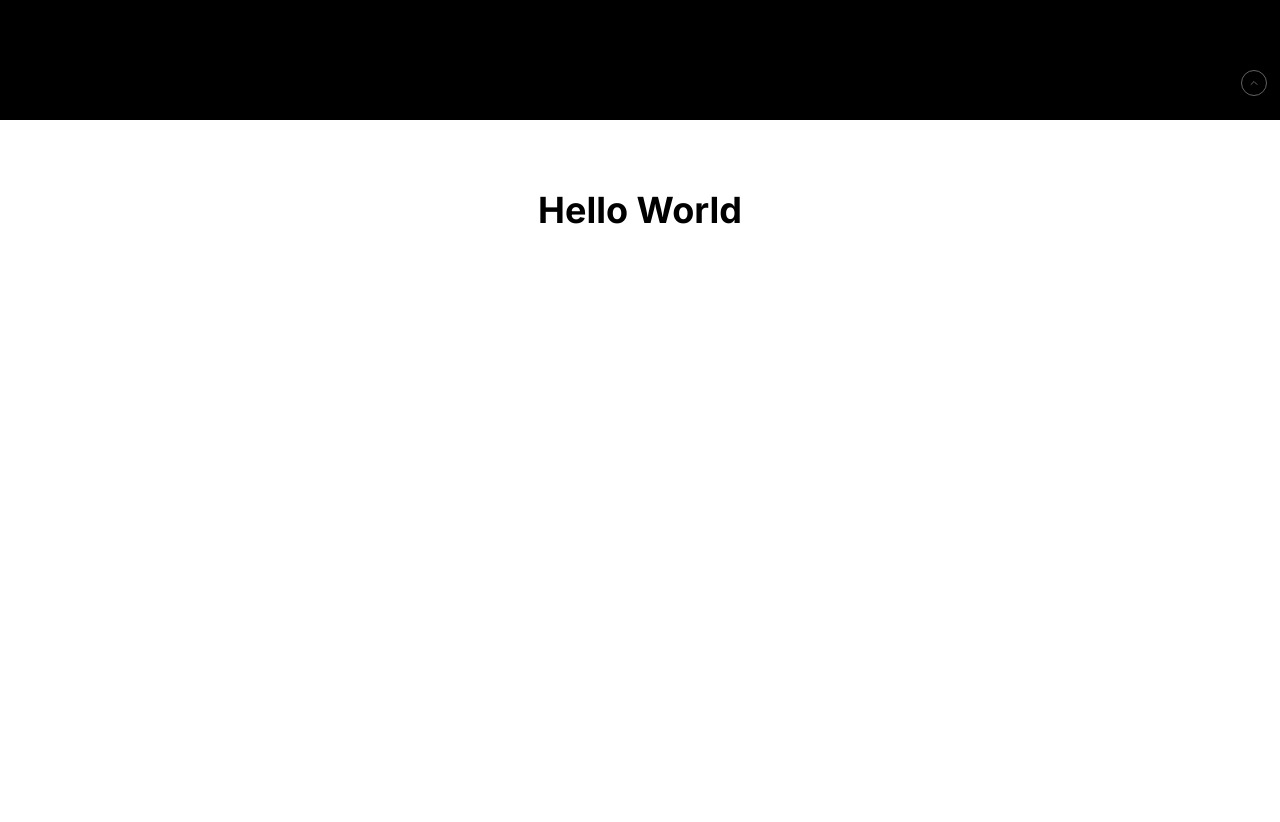
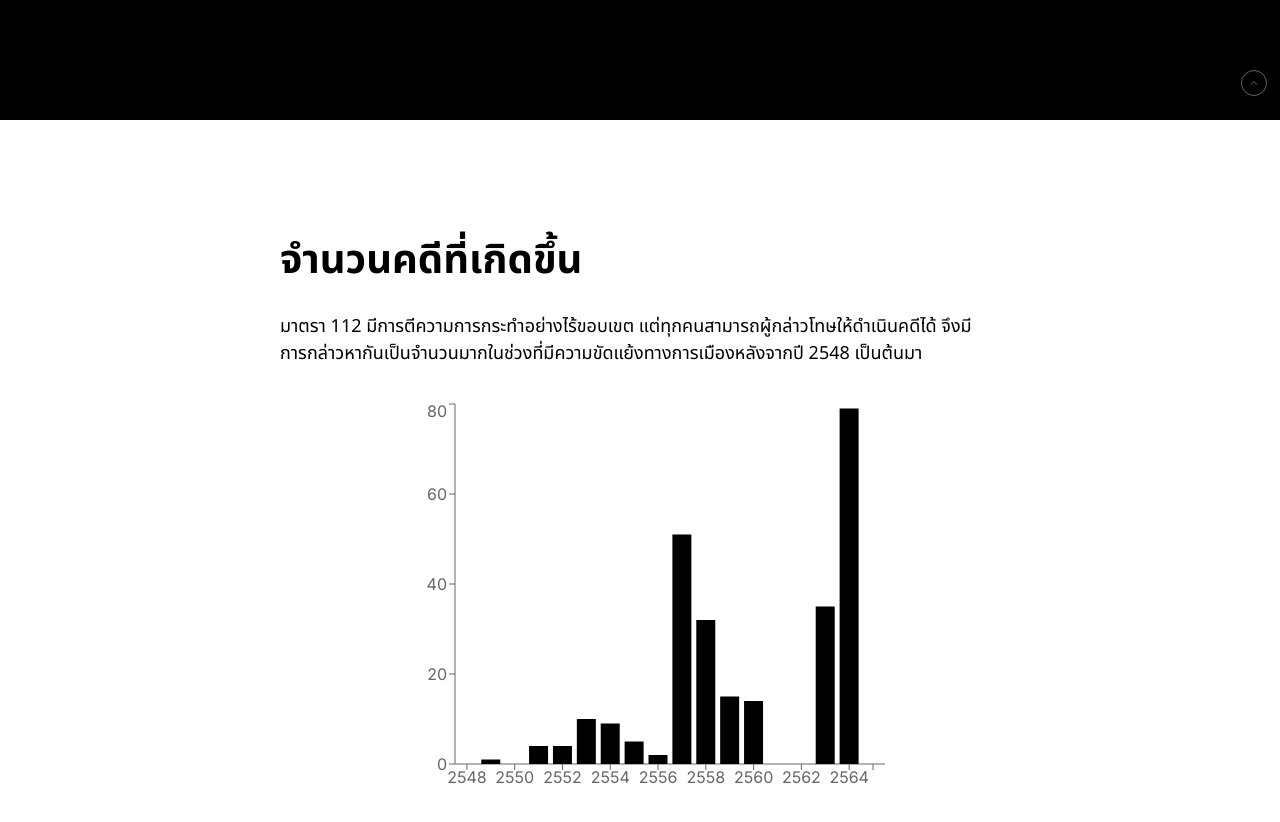
Before and after one commit to cktalala/pu-dev-challenge, a Next.js app: page / in a window 1280 px wide. Shown: the part 680-1502 px from the top of the page. Built offline with nearby package versions, Linux system fonts and the light colour scheme; a web font is replaced by a local one.

Commit message:
SectionCount layout with new typography, and adjust scroll animation viewport settings and add Barchart and get data from csv

```diff
--- a/package.json
+++ b/package.json
@@ -12,8 +12,10 @@
     "framer-motion": "^12.23.12",
     "lucide-react": "^0.544.0",
     "next": "15.5.3",
+    "papaparse": "^5.5.3",
     "react": "19.1.0",
     "react-dom": "19.1.0",
+    "react-papaparse": "^4.4.0",
     "recharts": "^3.2.0"
   },
   "devDependencies": {
--- a/src/components/scroll-animation.tsx
+++ b/src/components/scroll-animation.tsx
@@ -13,7 +13,7 @@ export function Reveal({
       initial={{ opacity: 0, y: 40 }}
       whileInView={{ opacity: 1, y: 0 }}
       transition={{ duration: 0.6, delay, ease: "easeOut" }}
-      viewport={{ once: false, amount: 0.2 }}
+      viewport={{ once: false, amount: 0.5 }}
     >
       {children}
     </motion.div>
--- /dev/null
+++ b/src/containers/home/components/CasesBarChart.tsx
@@ -0,0 +1,48 @@
+"use client";
+
+import { useEffect, useState } from "react";
+import Papa from "papaparse";
+import {
+  ResponsiveContainer,
+  BarChart,
+  Bar,
+  XAxis,
+  YAxis,
+  CartesianGrid,
+  Tooltip,
+} from "recharts";
+
+type DataItem = { year: string; cases: number };
+
+export default function CasesBarChart() {
+  const [data, setData] = useState<DataItem[]>([]);
+
+  useEffect(() => {
+    Papa.parse("/112-cases-by-year.csv", {
+      download: true,
+      header: true,
+      complete: (result) => {
+        const parsed = (result.data as DataItem[]).map((row) => ({
+          year: row.year,
+          cases: Number(row.cases),
+        }));
+        setData(parsed);
+      },
+    });
+  }, []);
+
+  return (
+    <ResponsiveContainer
+      width="100%"
+      height={400}
+      className="max-w-[500px] mx-auto"
+    >
+      <BarChart data={data}>
+        <XAxis dataKey="year" />
+        <YAxis />
+
+        <Bar dataKey="cases" fill="#000000" radius={[0, 0, 0, 0]} />
+      </BarChart>
+    </ResponsiveContainer>
+  );
+}
--- a/src/containers/home/components/SectionCount.tsx
+++ b/src/containers/home/components/SectionCount.tsx
@@ -1,14 +1,24 @@
 import React from "react";
+import CasesBarChart from "./CasesBarChart";
 
 const SectionCount = () => {
   return (
     <section
       id="count"
       data-section
-      className="font-sans grid grid-rows-[20px_1fr_20px] items-center justify-items-center min-h-screen p-8 pb-20 gap-16 sm:p-20 "
+      className="font-sans flex items-center justify-items-center min-h-screen p-8 pb-20 gap-16 sm:p-20 "
     >
-      <div className="flex flex-col items-center justify-center w-full">
-        <h1 className="text-4xl font-bold text-black">Hello World</h1>
+      <div className="flex flex-col  justify-center max-w-[720px] mx-auto  gap-8">
+        <h1 className="typo-h1 text-black font-noto-sans-thai ">
+          จำนวนคดีที่เกิดขึ้น
+        </h1>
+        <p className="typo-body1 text-black font-noto-sans-thai">
+          มาตรา 112 มีการตีความการกระทำอย่างไร้ขอบเขต
+          แต่ทุกคนสามารถผู้กล่าวโทษให้ดำเนินคดีได้
+          จึงมีการกล่าวหากันเป็นจำนวนมากในช่วงที่มีความขัดแย้งทางการเมืองหลังจากปี
+          2548 เป็นต้นมา
+        </p>
+        <CasesBarChart />
       </div>
     </section>
   );
```
Also changed, not shown: public/112-cases-by-year.csv (added), 1 other file (tests, documents, lock files or other folders).
